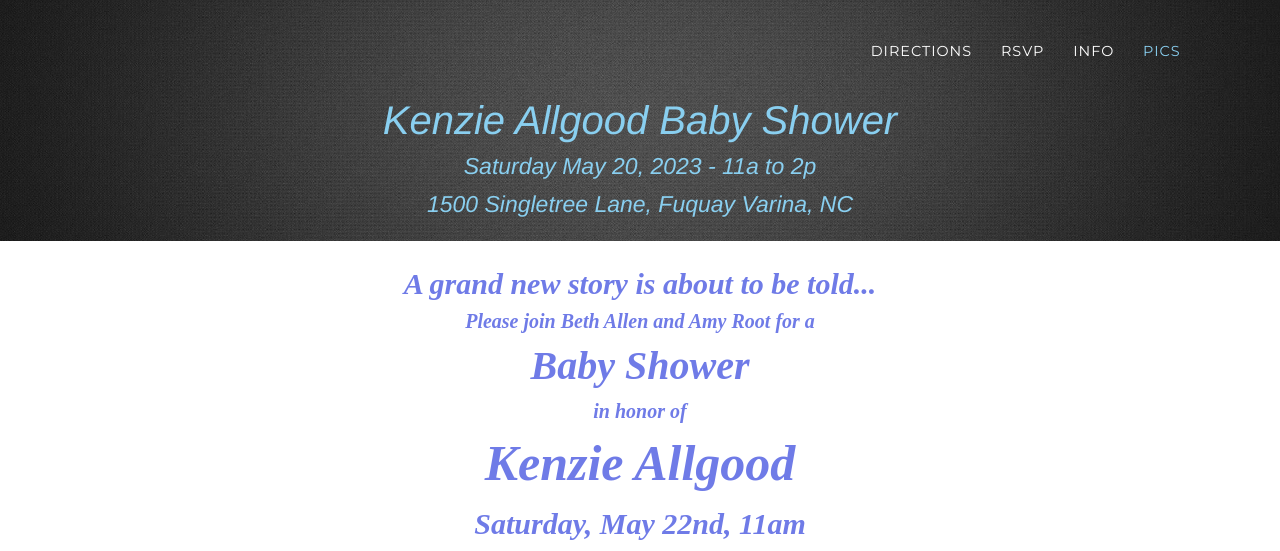
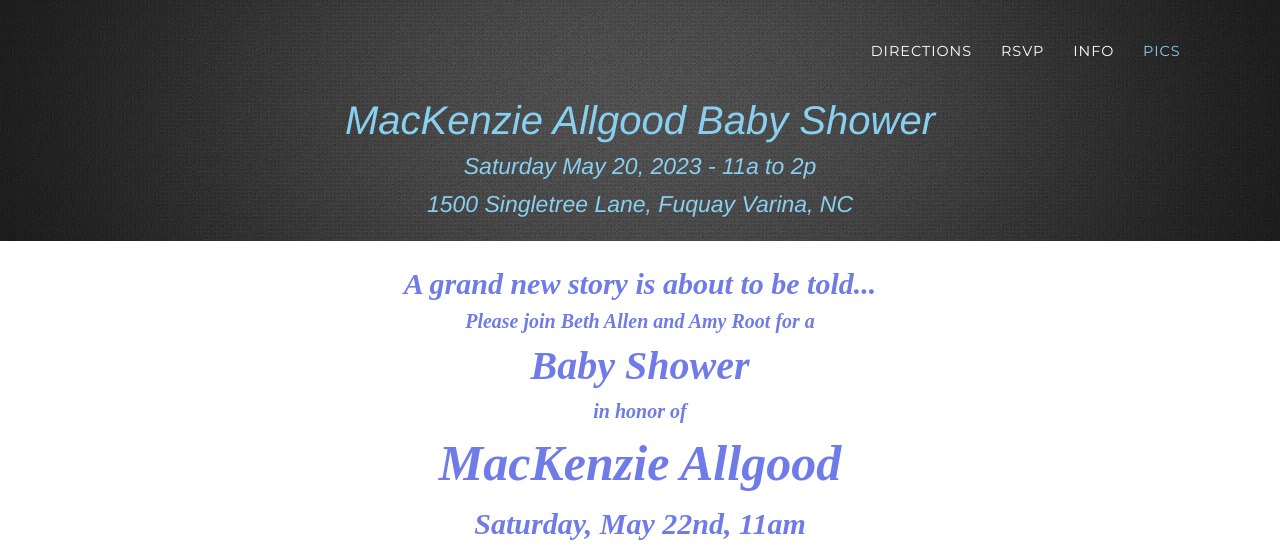
Before and after one commit to Kingman43/babybeanshower, a plain HTML site: page index.html in a window 1280 px wide. Shown: the top 551 px of the page. Drawn offline with Linux system fonts and the light colour scheme; a web font is replaced by a local one.

Commit message:
Corrected Kenzi to MacKenzie

```diff
--- a/index.html
+++ b/index.html
@@ -5,8 +5,8 @@
 
     <meta charset="utf-8">
     <meta name="viewport" content="width=device-width, initial-scale=1, shrink-to-fit=no">
-    <meta name="description" content=">Kenzie and Jennings Baby Shower">
-    <meta name="keywords" content=">babyallgood Baby shower McKenzie Kenzie Jennings Allgood">
+    <meta name="description" content=">MacKenzie and Jennings Baby Shower">
+    <meta name="keywords" content=">babyallgood Baby shower MacKenzie Kenzie Jennings Allgood">
     <meta name="author" content="Ribity">
     <meta content-type="text/html">
 
@@ -64,7 +64,7 @@
     <header class="masthead">
       <div class="container">
 	<div class="intro-text">
-	  <div class="intro-lead-in">Kenzie Allgood Baby Shower</div>
+	  <div class="intro-lead-in">MacKenzie Allgood Baby Shower</div>
 	  <div class="intro-heading">Saturday May 20, 2023 - 11a to 2p</div>
 	  <div class="intro-heading">1500 Singletree Lane, Fuquay Varina, NC</div>
 	  </div>
@@ -86,7 +86,7 @@
 
 					<div style="font-size:20px">in honor of</div>
 
-					<div style="font-size:50px">Kenzie Allgood</div>
+					<div style="font-size:50px">MacKenzie Allgood</div>
 
 					<div style="font-size:30px">Saturday, May 22nd, 11am</div>
 				</span>
```
